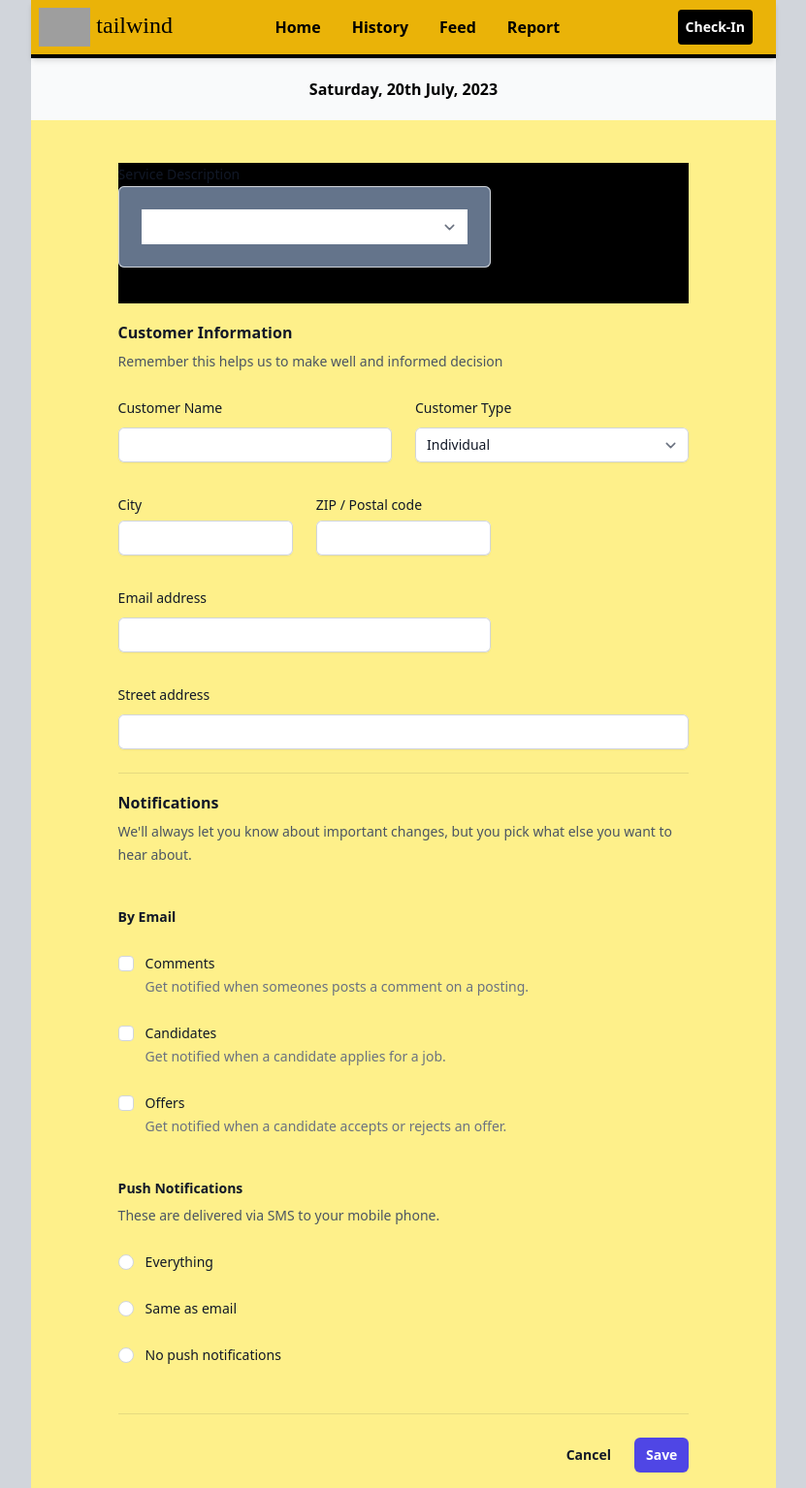
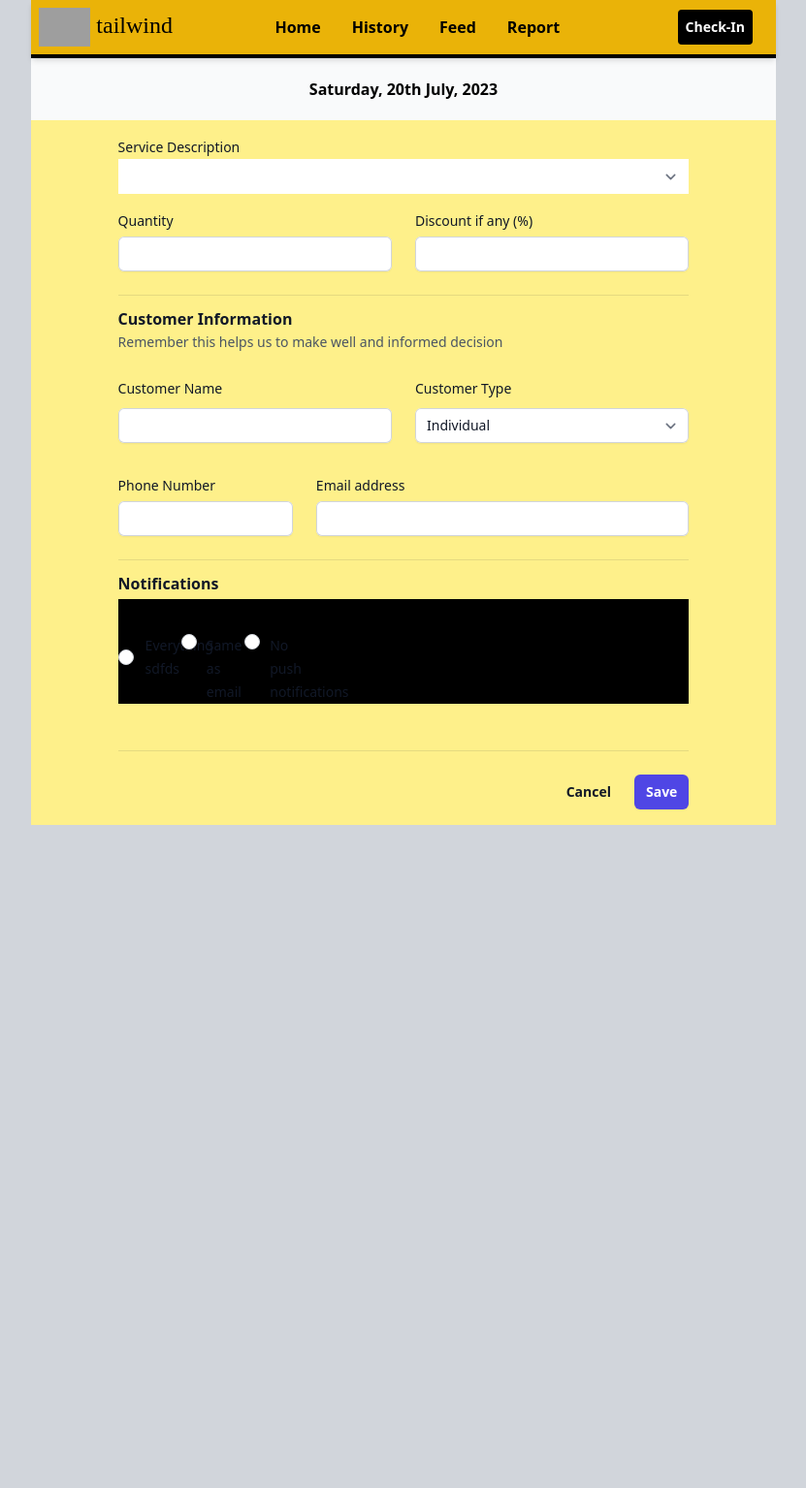
Before and after one commit to Khofi-Adjei007/Logan-Inventory-System, a Django app: page /authentications/homepage/ in a window 1280 px wide. Shown: the whole page at 97% size, without its empty margins (224-1055 px from the left). After the commit the page ends 851 px from the top, so only its background shows below. Run offline with Django 4.2, Linux system fonts and the light colour scheme; some libraries are stand-ins or nearby versions; grey boxes are pictures that could not be loaded.

Commit message:
Hompage still in progress

```diff
--- a/authentications/templates/home_page.html
+++ b/authentications/templates/home_page.html
@@ -61,12 +61,9 @@
                     <div class="w-full flex flex-wrap justify-center items-center p-2">
                         <form class="w-4/5">
                             <div class="space-y-4">
-
-                              <div class="border-b border-gray-900/10 pb-9 bg-black">
-                                <div class="mt-7 grid grid-cols-1 gap-x-6 gap-y-8 sm:grid-cols-6">
-                                  <div class="sm:col-span-4">
+                              <div class="border-b border-gray-900/10 pb-6">
+                                <div class="sm:col-span-4 ">
                                     <label for="username" class="block text-sm font-medium leading-6 text-gray-900">Service Description</label>
-                                      <div class="flex rounded-md shadow-sm ring-1 ring-inset ring-gray-300 focus-within:ring-2 focus-within:ring-inset focus-within:ring-indigo-600 sm:max-w-md w-full p-6 bg-slate-500">
                                     <select name="" id="" class="block flex-1 border-0 bg-white py-1.5 pl-1 text-gray-900 placeholder:text-gray-400 focus:ring-0 sm:text-sm sm:leading-6 w-full" placeholder="janesmith">
                                         <option value="volvo"></option>
                                         <option value="volvo">A4 Black & White Printing</option>
@@ -77,12 +74,26 @@
                                         <option value="audi">A4 Binding</option>
                                     </select>
                                   </div>
+
+                                  <div class="mt-4 grid grid-cols-1 gap-x-6 gap-y-8 sm:grid-cols-6 ">
+                                    <div class="sm:col-span-3">
+                                        <label for="first-name" class="block text-sm font-medium leading-6 text-gray-900">Quantity</label>
+                                        <div class="mt-1">
+                                          <input type="text" name="first-name" id="first-name" autocomplete="given-name" class="block w-full rounded-md border-0 py-1.5 text-gray-900 shadow-sm ring-1 ring-inset ring-gray-300 placeholder:text-gray-400 focus:ring-2 focus:ring-inset focus:ring-indigo-600 sm:text-sm sm:leading-6">
+                                        </div>
+                                      </div>
+
+                                      <div class="sm:col-span-3">
+                                        <label for="first-name" class="block text-sm font-medium leading-6 text-gray-900">Discount if any (%) </label>
+                                        <div class="mt-1">
+                                          <input type="text" name="first-name" id="first-name" autocomplete="given-name" class="block w-full rounded-md border-0 py-1.5 text-gray-900 shadow-sm ring-1 ring-inset ring-gray-300 placeholder:text-gray-400 focus:ring-2 focus:ring-inset focus:ring-indigo-600 sm:text-sm sm:leading-6">
+                                        </div>
                                       </div>
                                 </div>
                               </div>
 
                               <div class="border-b border-gray-900/10 pb-6">
-                                <h2 class="text-base font-semibold leading-7 text-gray-900">Customer Information</h2>
+                                <h2 class="text-base font-semibold leading-4 text-gray-900">Customer Information</h2>
                                 <p class="mt-1 text-sm leading-6 text-gray-600">Remember this helps us to make well and informed decision</p>
 
                                 <div class="mt-6 grid grid-cols-1 gap-x-6 gap-y-8 sm:grid-cols-6">
@@ -103,96 +114,52 @@
                                     </div>
                                   </div>
 
+
                                   <div class="sm:col-span-2 sm:col-start-1">
-                                    <label for="city" class="block text-sm font-medium leading-6 text-gray-900">City</label>
+                                    <label for="city" class="block text-sm font-medium leading-6 text-gray-900">Phone Number</label>
                                     <div class="mt-1">
                                       <input type="text" name="city" id="city" autocomplete="address-level2" class="block w-full rounded-md border-0 py-1.5 text-gray-900 shadow-sm ring-1 ring-inset ring-gray-300 placeholder:text-gray-400 focus:ring-2 focus:ring-inset focus:ring-indigo-600 sm:text-sm sm:leading-6">
                                     </div>
                                   </div>
 
 
-                                  <div class="sm:col-span-2">
-                                    <label for="postal-code" class="block text-sm font-medium leading-6 text-gray-900">ZIP / Postal code</label>
-                                    <div class="mt-1">
-                                      <input type="text" name="postal-code" id="postal-code" autocomplete="postal-code" class="block w-full rounded-md border-0 py-1.5 text-gray-900 shadow-sm ring-1 ring-inset ring-gray-300 placeholder:text-gray-400 focus:ring-2 focus:ring-inset focus:ring-indigo-600 sm:text-sm sm:leading-6">
-                                    </div>
-                                  </div>
+
 
 
                                   <div class="sm:col-span-4">
                                     <label for="email" class="block text-sm font-medium leading-6 text-gray-900">Email address</label>
-                                    <div class="mt-2">
+                                    <div class="mt-1">
                                       <input id="email" name="email" type="email" autocomplete="email" class="block w-full rounded-md border-0 py-1.5 text-gray-900 shadow-sm ring-1 ring-inset ring-gray-300 placeholder:text-gray-400 focus:ring-2 focus:ring-inset focus:ring-indigo-600 sm:text-sm sm:leading-6">
                                     </div>
                                   </div>
-
-                                  <div class="col-span-full">
-                                    <label for="street-address" class="block text-sm font-medium leading-6 text-gray-900">Street address</label>
-                                    <div class="mt-2">
-                                      <input type="text" name="street-address" id="street-address" autocomplete="street-address" class="block w-full rounded-md border-0 py-1.5 text-gray-900 shadow-sm ring-1 ring-inset ring-gray-300 placeholder:text-gray-400 focus:ring-2 focus:ring-inset focus:ring-indigo-600 sm:text-sm sm:leading-6">
-                                    </div>
-                                  </div>
-
-
                                 </div>
                               </div>
 
                               <div class="border-b border-gray-900/10 pb-12">
-                                <h2 class="text-base font-semibold leading-7 text-gray-900">Notifications</h2>
-                                <p class="mt-1 text-sm leading-6 text-gray-600">We'll always let you know about important changes, but you pick what else you want to hear about.</p>
+                              <h2 class="text-base font-semibold leading-4 text-gray-900">Notifications</h2>
 
-                                <div class="mt-10 space-y-10">
-                                  <fieldset>
-                                    <legend class="text-sm font-semibold leading-6 text-gray-900">By Email</legend>
-                                    <div class="mt-6 space-y-6">
-                                      <div class="relative flex gap-x-3">
-                                        <div class="flex h-6 items-center">
-                                          <input id="comments" name="comments" type="checkbox" class="h-4 w-4 rounded border-gray-300 text-indigo-600 focus:ring-indigo-600">
-                                        </div>
-                                        <div class="text-sm leading-6">
-                                          <label for="comments" class="font-medium text-gray-900">Comments</label>
-                                          <p class="text-gray-500">Get notified when someones posts a comment on a posting.</p>
-                                        </div>
-                                      </div>
-                                      <div class="relative flex gap-x-3">
-                                        <div class="flex h-6 items-center">
-                                          <input id="candidates" name="candidates" type="checkbox" class="h-4 w-4 rounded border-gray-300 text-indigo-600 focus:ring-indigo-600">
-                                        </div>
-                                        <div class="text-sm leading-6">
-                                          <label for="candidates" class="font-medium text-gray-900">Candidates</label>
-                                          <p class="text-gray-500">Get notified when a candidate applies for a job.</p>
-                                        </div>
-                                      </div>
-                                      <div class="relative flex gap-x-3">
-                                        <div class="flex h-6 items-center">
-                                          <input id="offers" name="offers" type="checkbox" class="h-4 w-4 rounded border-gray-300 text-indigo-600 focus:ring-indigo-600">
-                                        </div>
-                                        <div class="text-sm leading-6">
-                                          <label for="offers" class="font-medium text-gray-900">Offers</label>
-                                          <p class="text-gray-500">Get notified when a candidate accepts or rejects an offer.</p>
-                                        </div>
-                                      </div>
-                                    </div>
-                                  </fieldset>
-                                  <fieldset>
-                                    <legend class="text-sm font-semibold leading-6 text-gray-900">Push Notifications</legend>
-                                    <p class="mt-1 text-sm leading-6 text-gray-600">These are delivered via SMS to your mobile phone.</p>
-                                    <div class="mt-6 space-y-6">
+                                <div class="mt-2 space-y-6 bg-black">
+                                  <fieldset class="grid grid-cols-3">
+                                    <div class="mt-3 space-y-6 grid grid-cols-3">
                                       <div class="flex items-center gap-x-3">
                                         <input id="push-everything" name="push-notifications" type="radio" class="h-4 w-4 border-gray-300 text-indigo-600 focus:ring-indigo-600">
-                                        <label for="push-everything" class="block text-sm font-medium leading-6 text-gray-900">Everything</label>
+                                        <label for="push-everything" class="block text-sm font-medium leading-6 text-gray-900">Everything sdfds</label>
                                       </div>
-                                      <div class="flex items-center gap-x-3">
+
+                                      <div class="grid grid-cols-3 gap-x-3">
                                         <input id="push-email" name="push-notifications" type="radio" class="h-4 w-4 border-gray-300 text-indigo-600 focus:ring-indigo-600">
                                         <label for="push-email" class="block text-sm font-medium leading-6 text-gray-900">Same as email</label>
                                       </div>
-                                      <div class="flex items-center gap-x-3">
+
+                                      <div class="grid grid-cols-3 gap-x-3">
                                         <input id="push-nothing" name="push-notifications" type="radio" class="h-4 w-4 border-gray-300 text-indigo-600 focus:ring-indigo-600">
                                         <label for="push-nothing" class="block text-sm font-medium leading-6 text-gray-900">No push notifications</label>
                                       </div>
+
                                     </div>
                                   </fieldset>
                                 </div>
+
                               </div>
                             </div>
 
--- a/theme/static/css/dist/styles.css
+++ b/theme/static/css/dist/styles.css
@@ -1087,6 +1120,14 @@ select {
   grid-template-columns: repeat(1, minmax(0, 1fr));
 }
 
+.grid-cols-2 {
+  grid-template-columns: repeat(2, minmax(0, 1fr));
+}
+
+.grid-cols-3 {
+  grid-template-columns: repeat(3, minmax(0, 1fr));
+}
+
 .flex-wrap {
   flex-wrap: wrap;
 }
@@ -1468,6 +1519,10 @@ select {
   line-height: 1.75rem;
 }
 
+.leading-4 {
+  line-height: 1rem;
+}
+
 .tracking-normal {
   letter-spacing: 0em;
 }
```
Also changed, not shown: other parts of theme/static/css/dist/styles.css (+43 -0 lines), 1 other file. Lines whose indentation alone changed are shown as unchanged.
